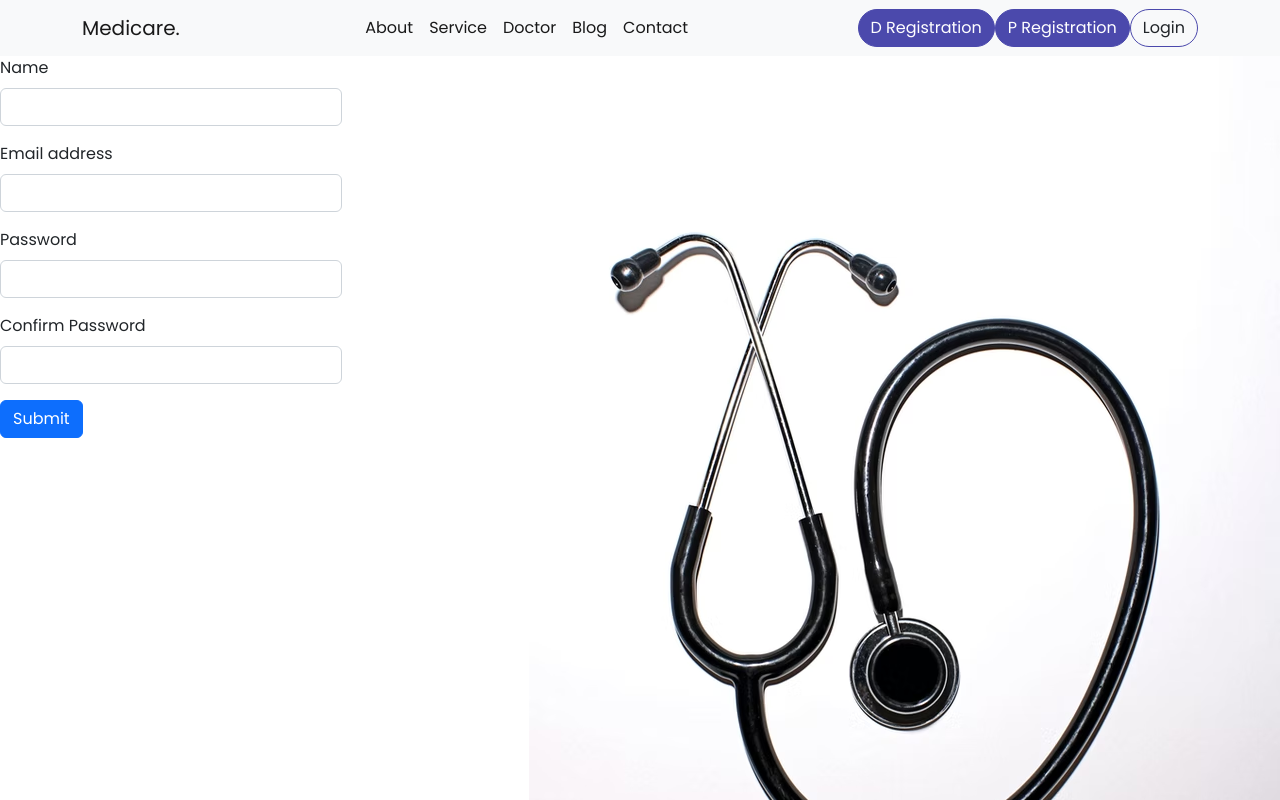
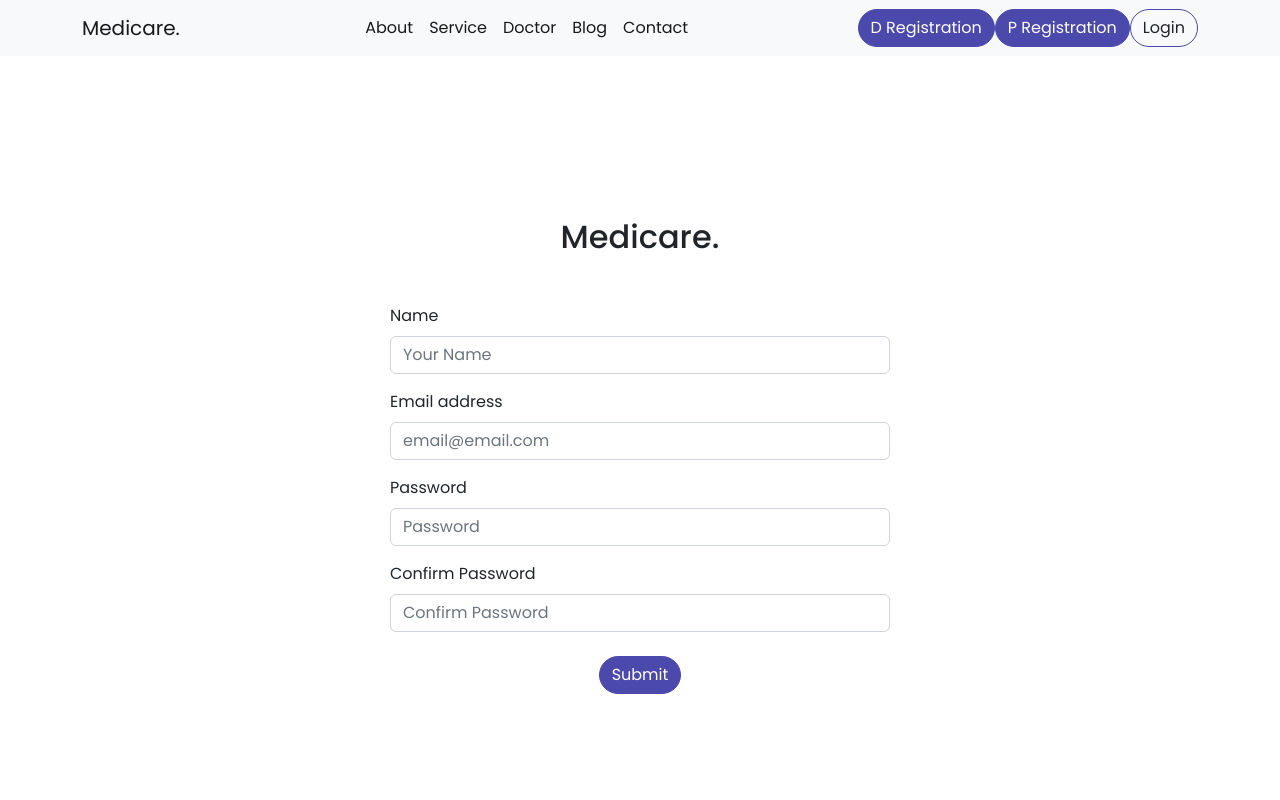
Before and after one commit to ZiadAbdulBari/medicare-frontend, a Nuxt app: page /registration/doctor in a window 1280 px wide. Shown: the top 800 px of the page. Built offline with nearby package versions, Linux system fonts and the light colour scheme.

Commit message:
design changed

```diff
--- a/layouts/default.vue
+++ b/layouts/default.vue
@@ -1,11 +1,11 @@
 <template>
     <div>
         <client-only>
-            <Header/>
+            <Header v-if="!navExclude.includes(currentRoute)" />
         </client-only>
         <Nuxt />
         <client-only>
-            <Footer/>
+            <Footer v-if="!navExclude.includes(currentRoute)" />
         </client-only>
   </div>
 </template>
@@ -13,11 +13,19 @@
 <script>
 import Footer from '../components/Footer/footer.vue'
 import Header from '../components/Header/header.vue'
-
-    export default {
-  components: { Header, Footer },
-
-    }
+export default {
+    components: { Header, Footer },
+    data(){
+        return{
+        navExclude: ['registration']
+        }
+    },
+    computed: {
+        currentRoute(){
+            return this.$route.name
+        }
+    },
+}
 </script>
 
 <style>
--- a/pages/registration/_index.vue
+++ b/pages/registration/_index.vue
@@ -1,31 +1,36 @@
 <template>
-    <div class="d-flex">
+    <div class="container">
+        <div class="reg-form-wrapper">
             <div class="reg_form">
+                <div>
+                    <h2 class="text-center mb-5">Medicare.</h2>
+                </div>
                 <form>
                     <div class="mb-3">
                         <label for="exampleInputEmail1" class="form-label">Name</label>
-                    <input type="text" class="form-control" v-model="name" id="exampleInputEmail1" aria-describedby="emailHelp">
+                        <input type="text" class="form-control" v-model="name" placeholder="Your Name" id="exampleInputEmail1" aria-describedby="emailHelp">
                         <!-- <div id="emailHelp" class="form-text">We'll never share your email with anyone else.</div> -->
                     </div>
                     <div class="mb-3">
                         <label for="exampleInputEmail1" class="form-label">Email address</label>
-                    <input type="email" class="form-control" v-model="email" id="exampleInputEmail1" aria-describedby="emailHelp">
+                        <input type="email" class="form-control" v-model="email" placeholder="email@email.com" id="exampleInputEmail1" aria-describedby="emailHelp">
                         <!-- <div id="emailHelp" class="form-text">We'll never share your email with anyone else.</div> -->
                     </div>
                     <div class="mb-3">
                         <label for="exampleInputPassword1" class="form-label">Password</label>
-                    <input type="password" class="form-control" v-model="password" id="exampleInputPassword1">
+                        <input type="password" class="form-control" v-model="password" placeholder="Password" id="exampleInputPassword1">
                     </div>
                     <div class="mb-3">
                         <label for="exampleInputPassword1" class="form-label">Confirm Password</label>
-                    <input type="password" class="form-control" v-model="confirm_password" id="exampleInputPassword1">
+                        <input type="password" class="form-control" v-model="confirm_password" placeholder="Confirm Password" id="exampleInputPassword1">
                     </div>
-                <button type="submit" class="btn btn-primary" @click.prevent="registration()">Submit</button>
+                    <div class="text-center mt-4">
+                        <button type="submit" class="btn bg-color bordered-round" @click.prevent="registration()">Submit</button>
+                    </div>
                 </form>
             </div>
-        <div class="reg_img ms-auto">
-            <img src="~/static/images/d_reg_img.png" alt="">
         </div>
+
     </div>
 </template>
 
--- a/static/css/style.css
+++ b/static/css/style.css
@@ -13,8 +13,10 @@ label:focus,
 .btn.active
 {
     outline:0px !important;
+    background-color: #fff;
+     border-color: #d5d5d5;
     -webkit-appearance:none;
-    /* box-shadow: none !important; */
+    box-shadow: none !important;
 }
 .bg-color{
     background-color: #4B49AC;
@@ -143,3 +145,13 @@ body{
 .user-name{
     color: #333333e9;
 }
+.reg-form-wrapper{
+    display: flex;
+    align-items: center;
+    justify-content: center;
+    height: 100vh;
+    width: 100%;
+}
+.reg_form{
+    width: 500px;
+}
```
Also changed, not shown: pages/profile/index.vue (added). Lines whose indentation alone changed are shown as unchanged.
